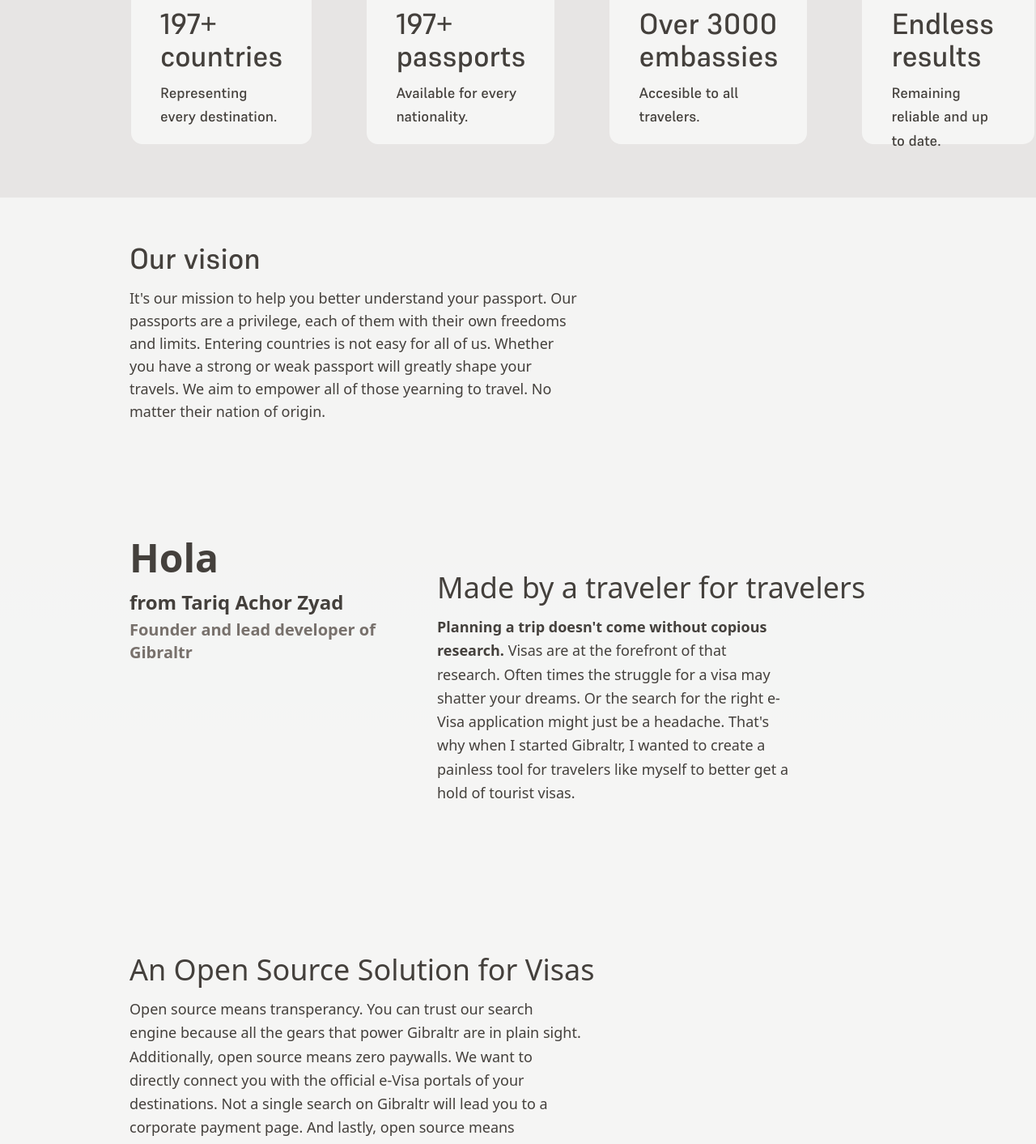
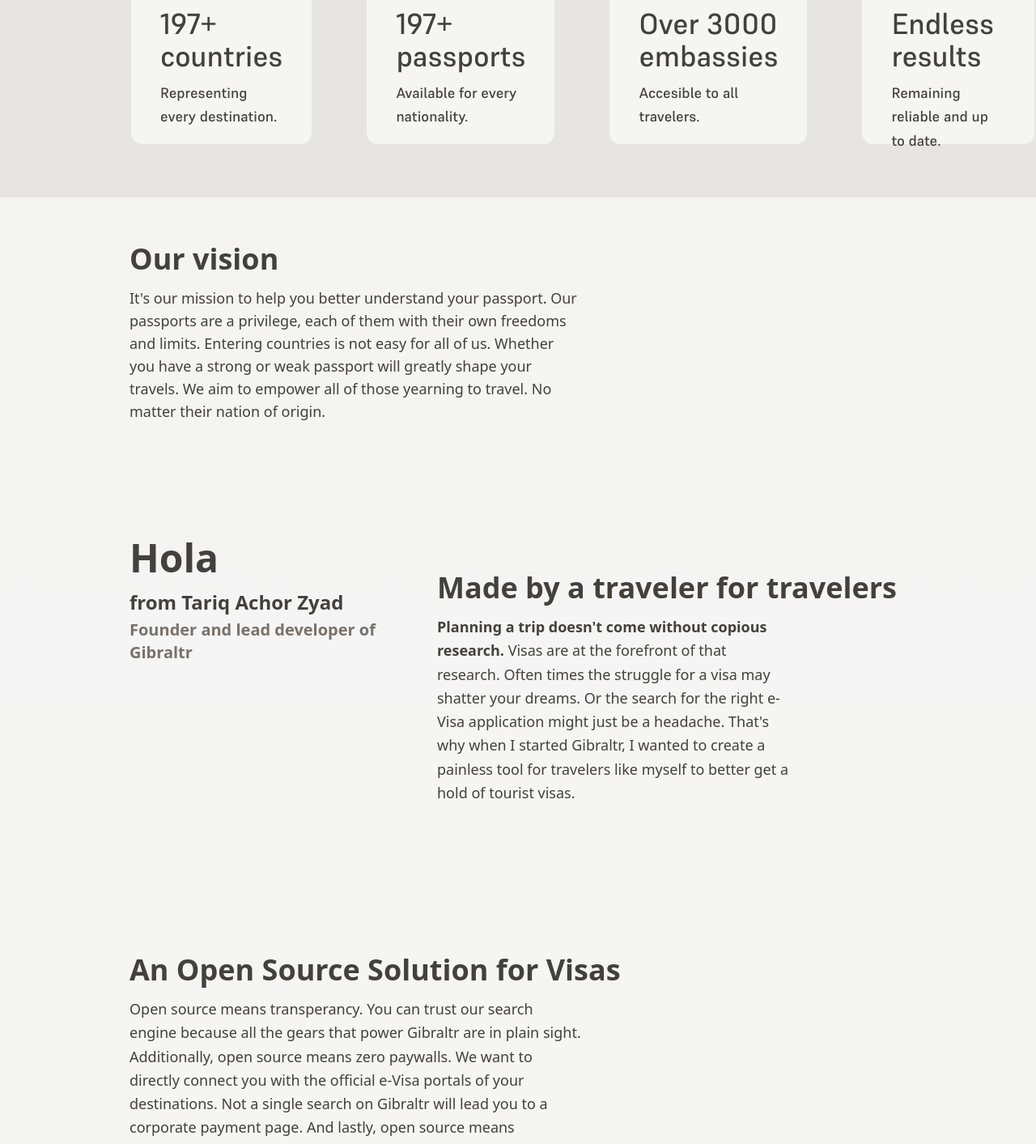
Before and after one commit to tachorzy/Gibraltr, a Next.js app: page /about in a window 1280 px wide. Shown: the part 962-2375 px from the top of the page at 81% size. Built offline with nearby package versions, Linux system fonts and the light colour scheme.

Commit message:
balanced text hierarchy in AboutUsCredits.jsx

```diff
--- a/components/about/AboutUsCredits.jsx
+++ b/components/about/AboutUsCredits.jsx
@@ -11,7 +11,7 @@ const AboutUsCredits = () => {
 
     return(
         <div className={"bg-stone-100 bg-no-repeat bg-contain bg-opacity-90 bg-right flex flex-col justify-between content-center md:pl-40 pl-10"}>
-            <h4 className={supremeMedium.className + " text-stone-700 text-4xl mt-14 mb-3.5"} id="our-vision">Our vision</h4>
+            <h4 className={" text-stone-700 text-4xl mt-14 mb-3.5 font-bold"} id="our-vision">Our vision</h4>
             <p className={"w-[90%] md:w-1/2 text-base md:text-lg text-stone-700 leading-relaxed mb-32"}>{"It's our mission to help you better understand your passport. Our passports are a privilege, each of them with their own freedoms and limits. Entering countries is not easy for all of us. Whether you have a strong or weak passport will greatly shape your travels. We aim to empower all of those yearning to travel. No matter their nation of origin."} </p>
             {/* <p className={AboutStyles.paragraphLast}>We want to simplify the process of finding visa requirements.</p> */}
             <div className={"flex flex-col md:grid md:grid-cols-3 gap-x-5"}>
@@ -53,17 +53,17 @@ const AboutUsCredits = () => {
                     speed={25}
                     deletionSpeed={25}
                 />
-                <h3 className={"text-2xl font-bold text-stone-700 pb-1"}>from Tariq Achor Zyad</h3>
-                <h3 className={"text-xl font-bold text-stone-500"}>Founder and lead developer of Gibraltr</h3>
+                <h3 className={"text-2xl font-bold text-stone-700 pb-1 font-semibold"}>from Tariq Achor Zyad</h3>
+                <h3 className={"text-xl font-bold text-stone-500 font-semibold"}>Founder and lead developer of Gibraltr</h3>
             </div>
             <div className={"md:col-span-2"}>
-                <h4 className={"text-stone-700 text-4xl mt-14 mb-3.5"}>Made by a traveler for travelers</h4>
+                <h4 className={"text-stone-700 text-4xl mt-14 mb-3.5 font-bold"}>Made by a traveler for travelers</h4>
                 <p className={"w-2/3 md:w-[59%] text-lg text-stone-700 leading-relaxed mb-4"}><strong>{"Planning a trip doesn't come without copious research."} </strong> {"Visas are at the forefront of that research. Often times the struggle for a visa may shatter your dreams. Or the search for the right e-Visa application might just be a headache. That's why when I started Gibraltr, I wanted to create a painless tool for travelers like myself to better get a hold of tourist visas."}</p>
                 <p className={"w-2/3 md:w-[59%] text-lg text-stone-700 leading-relaxed mb-32"}>{""}</p>
             </div>
         </div>
 
-        <h4 className={"text-stone-700 text-4xl mt-14 mb-3.5"}>An Open Source Solution for Visas</h4>
+        <h4 className={"text-stone-700 text-4xl mt-14 mb-3.5 font-bold"}>An Open Source Solution for Visas</h4>
         <p className={"w-[90%] md:w-1/2 text-lg text-stone-700 leading-relaxed mb-32"}>{"Open source means transperancy. You can trust our search engine because all the gears that power Gibraltr are in plain sight. Additionally, open source means zero paywalls. We want to directly connect you with the official e-Visa portals of your destinations. Not a single search on Gibraltr will lead you to a corporate payment page. And lastly, open source means community. You are involved in the development of Gibraltr. We want you to be free to access, contribute and provide feedback to our code on "}<Link href="https://github.com/tachorzy/Gibraltr" className={"underline font-semibold "}>GitHub</Link>.</p>
     </div>
     );
```
